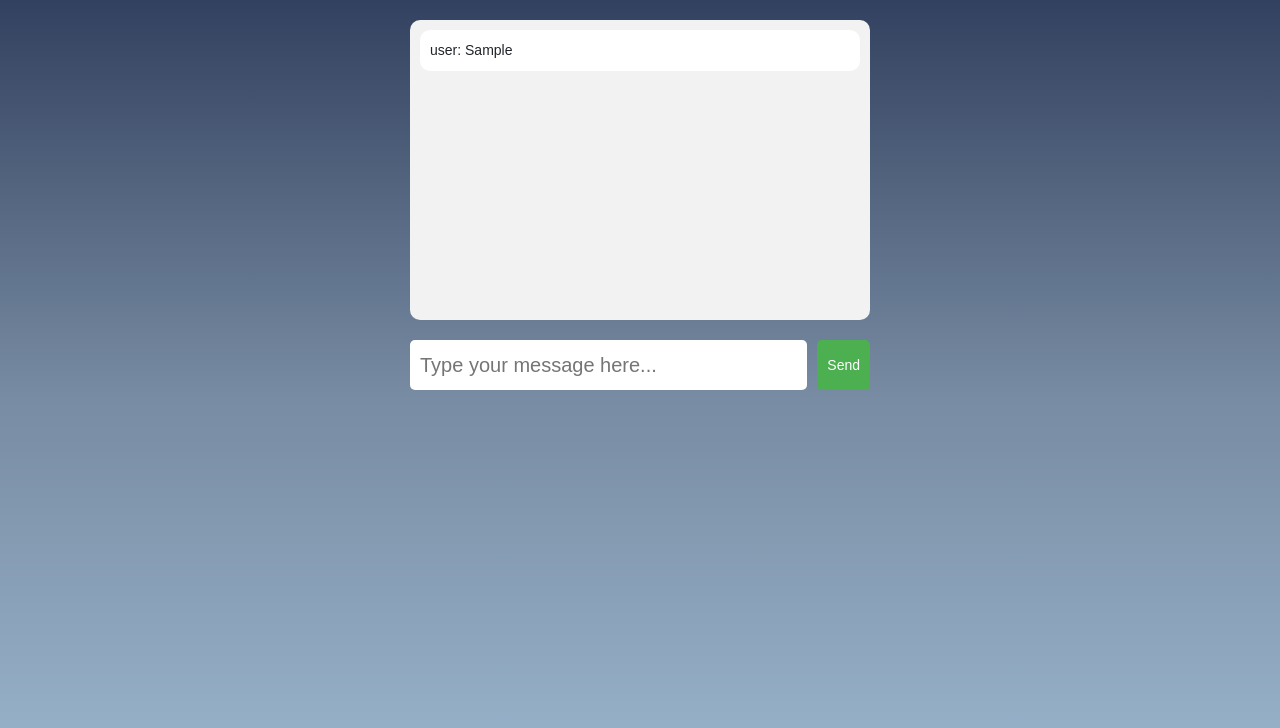
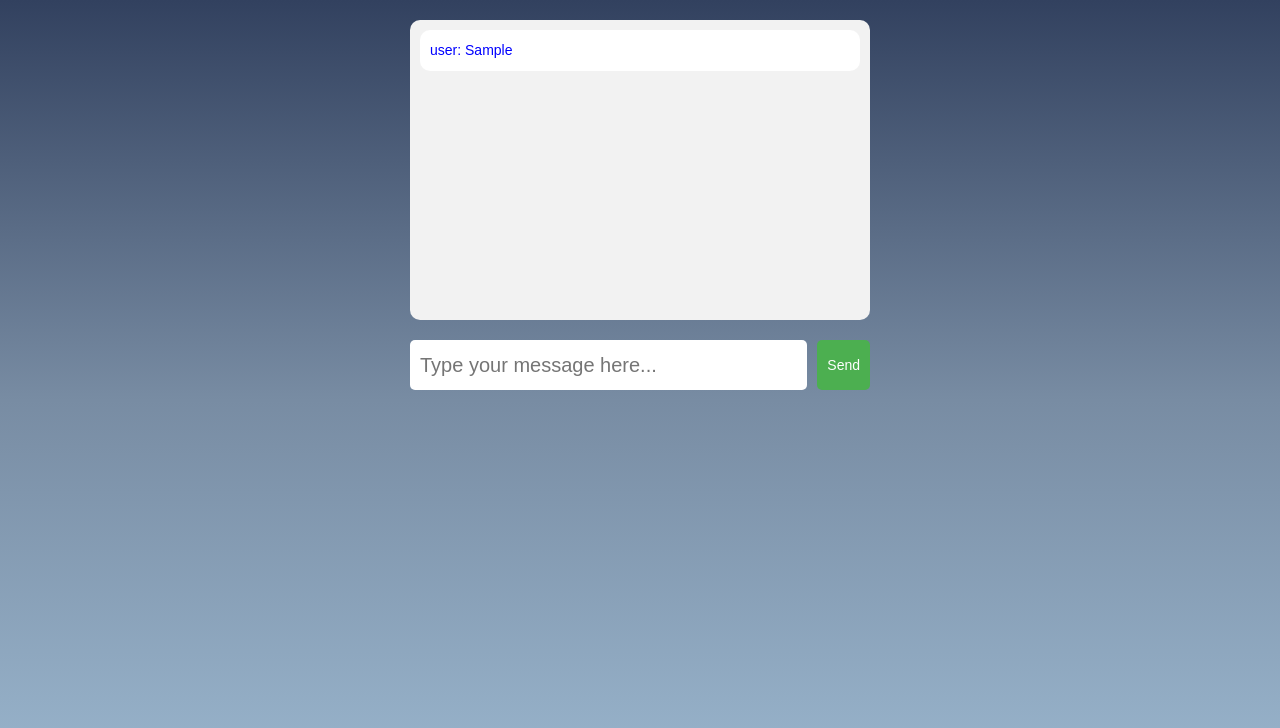
Before and after one commit to AstroHyo/Tutor-App, a React (Create React App) app in the folder frontend/tutorapp/: page /test in a window 1280 px wide. Both pictures are taken after typing "Sample" into the empty fields and a click on the button "Send". Shown: the top 728 px of the page. Built offline with nearby package versions, Linux system fonts and the light colour scheme; no server answers.

Commit message:
Edit path for server test

```diff
--- a/frontend/tutorapp/src/routes/ChatStart.js
+++ b/frontend/tutorapp/src/routes/ChatStart.js
@@ -29,7 +29,7 @@ function ChatStart() {
               <p className="formDesc">아래 상황 중 하나를 선택하거나 원하는 상황을 알려주세요!</p>
               <Stack gap={2} className="example">
                 <Stack direction="horizontal" gap={3}>
-                  <button className="exampleBox" onClick={() =>{ navigate('/chatWithTutor') }}>📚OPIC 공부 좀 도와줘!</button>
+                  <button className="exampleBox" onClick={() =>{ navigate('/test') }}>📚OPIC 공부 좀 도와줘!</button>
                   <button className="exampleBox" onClick={() =>{ navigate('/chatWithTutor') }}>💘두근두근 소개팅 하루 전날!</button>
                   <button className="exampleBox" onClick={() =>{ navigate('/chatWithTutor') }}>🤝네..? 외국계 회사랑 비즈니스 미팅이요?</button>
                 </Stack>
--- a/frontend/tutorapp/src/routes/Test.js
+++ b/frontend/tutorapp/src/routes/Test.js
@@ -38,13 +38,13 @@ function Test() {
       console.error(error);
     }
   }
-
+//332 555
   return (
     <div className="chat-container">
       <div className="chat-box">
         {messages.map((message, index) => (
           <div key={index} className={`chat-message ${message.type}`}>
-            <p>{message.text}</p>
+            <p className="assistant">{message.text}</p>
           </div>
         ))}
       </div>
```
